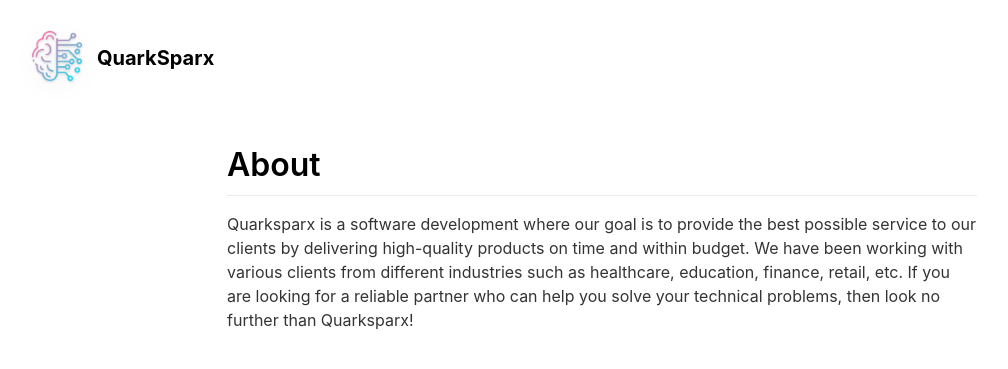
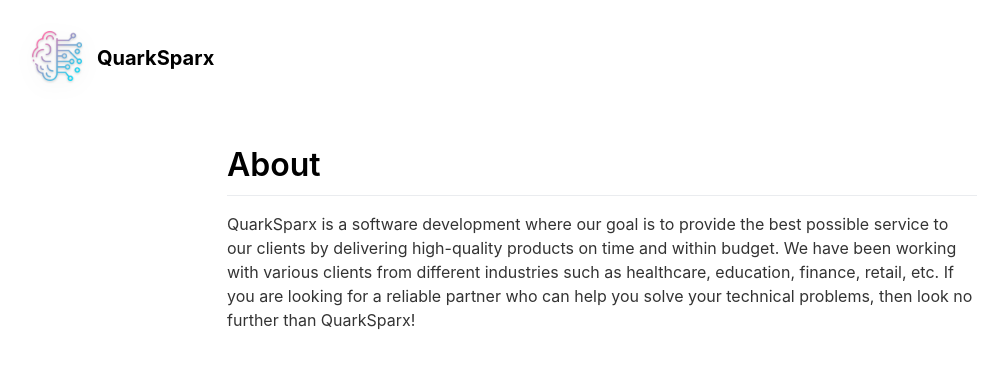
Before and after one commit to rohimsh/rohimsh.github.io, a Jekyll site: the page built from _pages/quarksparx.md, in a window 1280 px wide. Shown: the top 369 px of the page, without its empty margins (38-1046 px from the left). Built offline with Jekyll 4.4.1, drawn with Linux system fonts in a browser that asks for light colours; nearby versions of some CDN libraries.

Commit message:
Updated liquid conditions

```diff
--- a/_config.yml
+++ b/_config.yml
@@ -1,4 +1,5 @@
 #page title
+title                                     : Rohit Mishra
 page_title                                : Rohit Mishra
 
 # Information About Yourself
--- a/_includes/head.html
+++ b/_includes/head.html
@@ -4,7 +4,7 @@
 	<meta name="viewport" content="width=device-width, initial-scale=1.0">
 	<base target="_blank">
 
-	<title class="pageTitle">{{ page.title | site.page_title }}</title>
+	<title class="pageTitle">{% if page.title == empty %} site.page_title  {% else %} page.title {% endif %}</title>
 	<meta name="description" content="{{ site.profile_description }}">
 
 	<link rel="shortcut icon" href="{{ site.profile_logo_icon | relative_url }}">
--- a/_pages/quarksparx.md
+++ b/_pages/quarksparx.md
@@ -8,4 +8,4 @@ id: quarksparx
 ---
 # **About**
 
-Quarksparx is a software development where our goal is to provide the best possible service to our clients by delivering high-quality products on time and within budget. We have been working with various clients from different industries such as healthcare, education, finance, retail, etc. If you are looking for a reliable partner who can help you solve your technical problems, then look no further than Quarksparx!
+QuarkSparx is a software development where our goal is to provide the best possible service to our clients by delivering high-quality products on time and within budget. We have been working with various clients from different industries such as healthcare, education, finance, retail, etc. If you are looking for a reliable partner who can help you solve your technical problems, then look no further than QuarkSparx!
```
Also changed, not shown: _includes/footer.html (+5 -5 lines).
